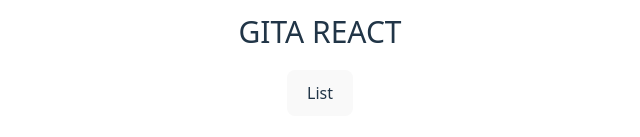
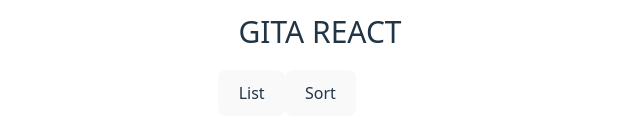
Before and after one commit to IrakliAmbroladze/GITA-project-REACT, a React (Vite) app: page / in a window 1280 px wide. Shown: the part 345-482 px from the top of the page, without its empty margins (320-960 px from the left). Built offline with nearby package versions, Linux system fonts and the light colour scheme.

Commit message:
feat(sort): sort data alph. by name

```diff
--- a/src/App.jsx
+++ b/src/App.jsx
@@ -5,6 +5,7 @@ import "./App.css";
 function App() {
   const [employees, setEmployees] = useState([]);
   const [listOpen, setListOpen] = useState(false);
+  const [sortOpen, setSortOpen] = useState(false);
   useEffect(() => {
     const loadEmployees = async () => {
       try {
@@ -19,10 +20,14 @@ function App() {
   const handleListClick = () => {
     setListOpen(() => !listOpen);
   };
+  const handleSortClick = () => {
+    setSortOpen(() => !sortOpen);
+  };
 
   return (
     <div>
       <div className="text-3xl p-5">GITA REACT</div>
+      <div className="flex">
         <div>
           <button onClick={handleListClick}>List</button>
           {listOpen && (
@@ -35,6 +40,22 @@ function App() {
             </ul>
           )}
         </div>
+        <div>
+          <button onClick={handleSortClick}>Sort</button>
+          {sortOpen && (
+            <ul>
+              {employees
+                .slice()
+                .sort((a, b) => a.name.localeCompare(b.name))
+                .map((employee, index) => (
+                  <li key={index}>
+                    {employee.name} - {employee.department} - {employee.role}
+                  </li>
+                ))}
+            </ul>
+          )}
+        </div>
+      </div>
     </div>
   );
 }
--- a/src/database/employees.json
+++ b/src/database/employees.json
@@ -1,5 +1,5 @@
 [
+  { "name": "Bob", "department": "Engineering", "role": "Developer" },
   { "name": "Alice", "department": "HR", "role": "Manager" },
-  { "name": "Bob", "department": "Engineering", "role": "Developer" },
   { "name": "Charlie", "department": "Sales", "role": "Representative" }
 ]
```
Lines whose indentation alone changed are shown as unchanged.
